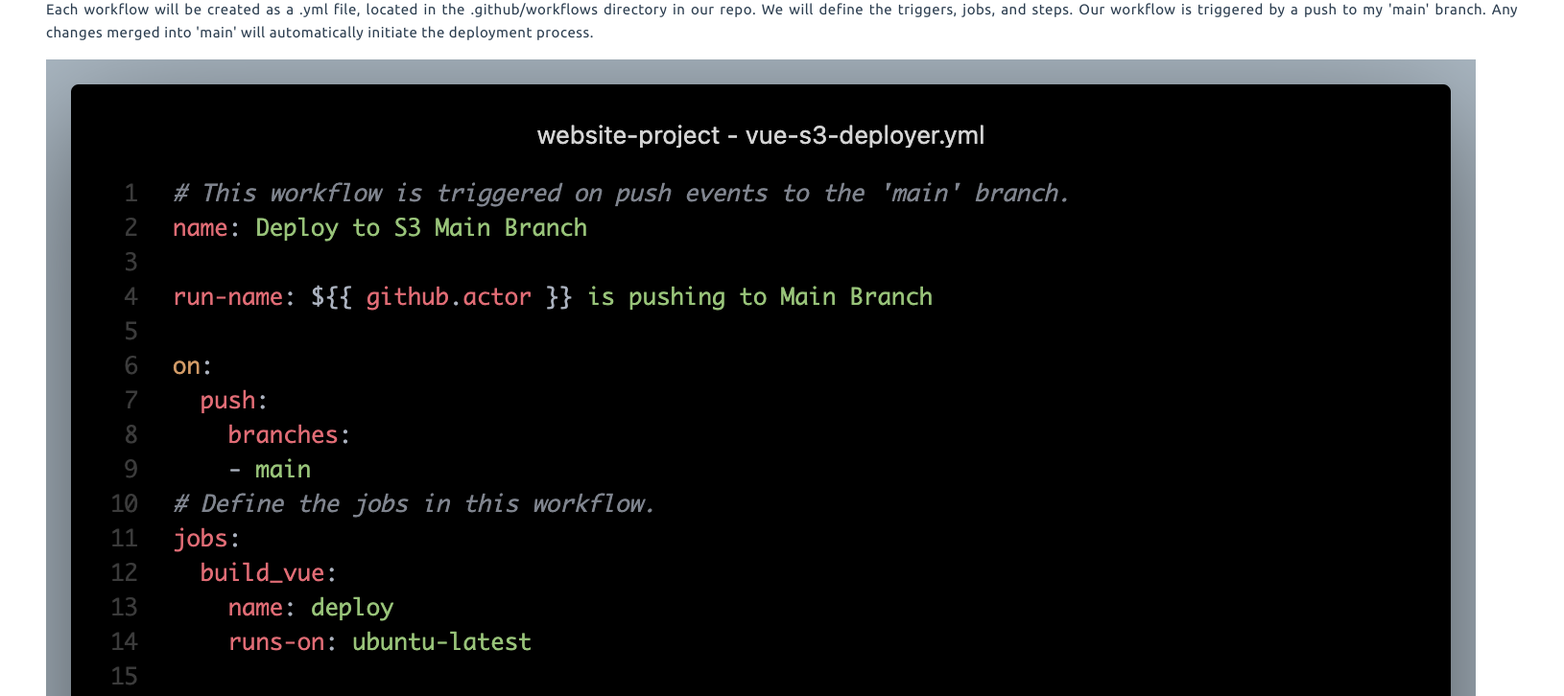
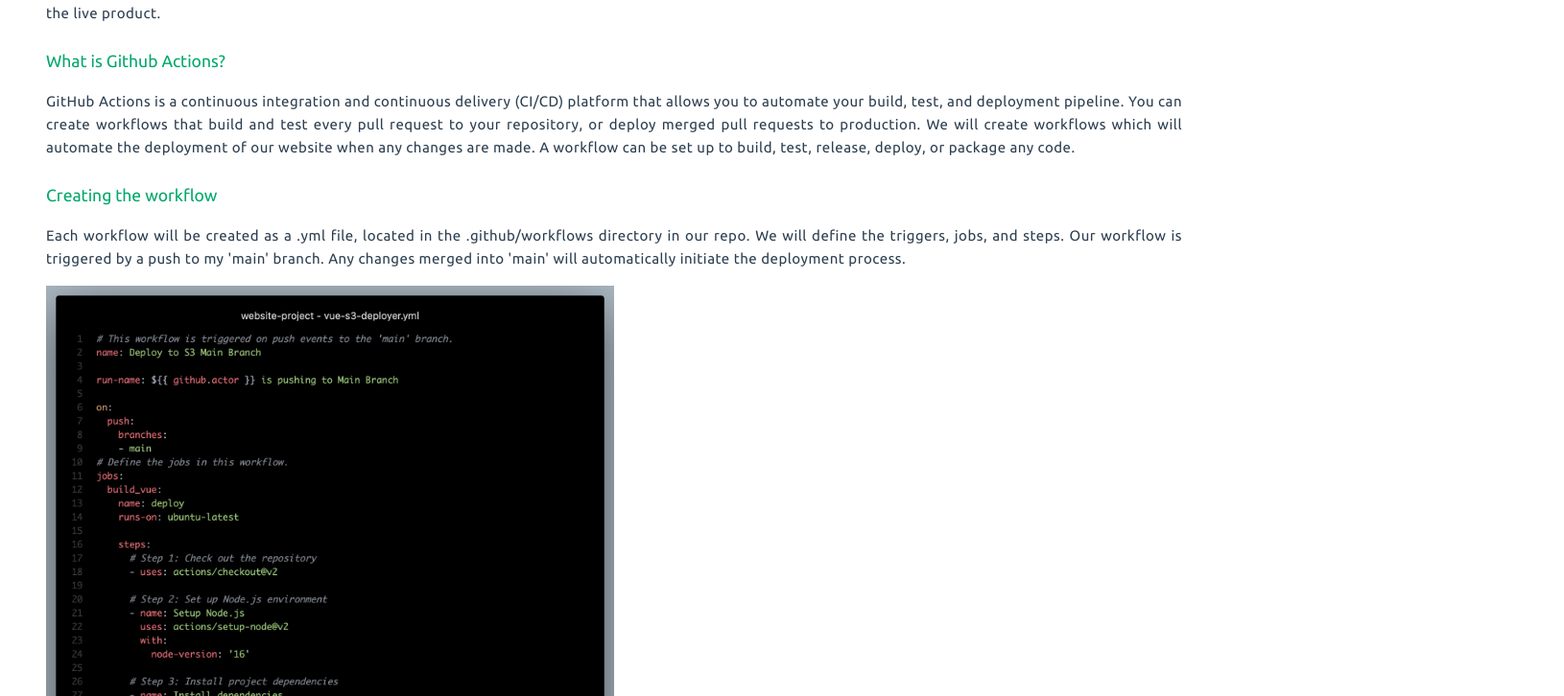
Before and after one commit to bsalvaggio/website-project, a Vue app: page /about in a window 1280 px wide. Shown: the part 2834-3560 px from the top of the page at 96% size, 1630 px wide, since content can reach past the window. Built offline with nearby package versions, Linux system fonts and the light colour scheme; no server answers.

Commit message:
Update About.vue

```diff
--- a/src/views/About.vue
+++ b/src/views/About.vue
@@ -185,4 +185,9 @@
     text-decoration: underline; /* Adds underline on hover */
 }
 
+img {
+    max-width: 50%;  /* Sets the maximum width to 50% of its container */
+    height: auto;    /* Maintains the aspect ratio of the image */
+}
+
   </style>
```
